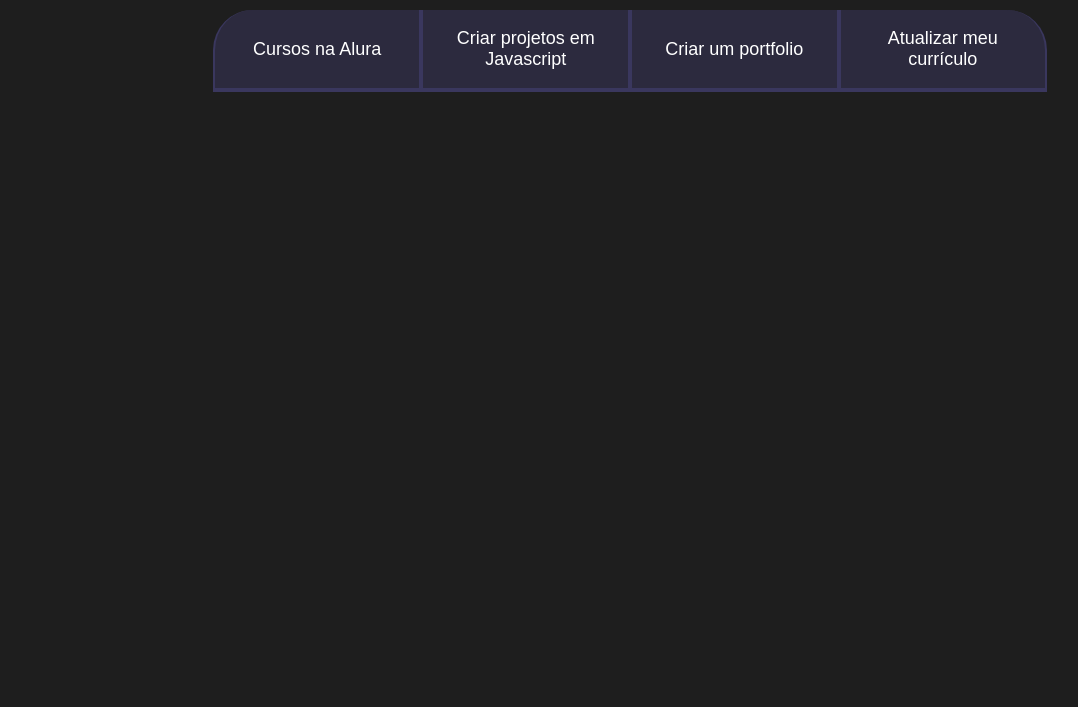
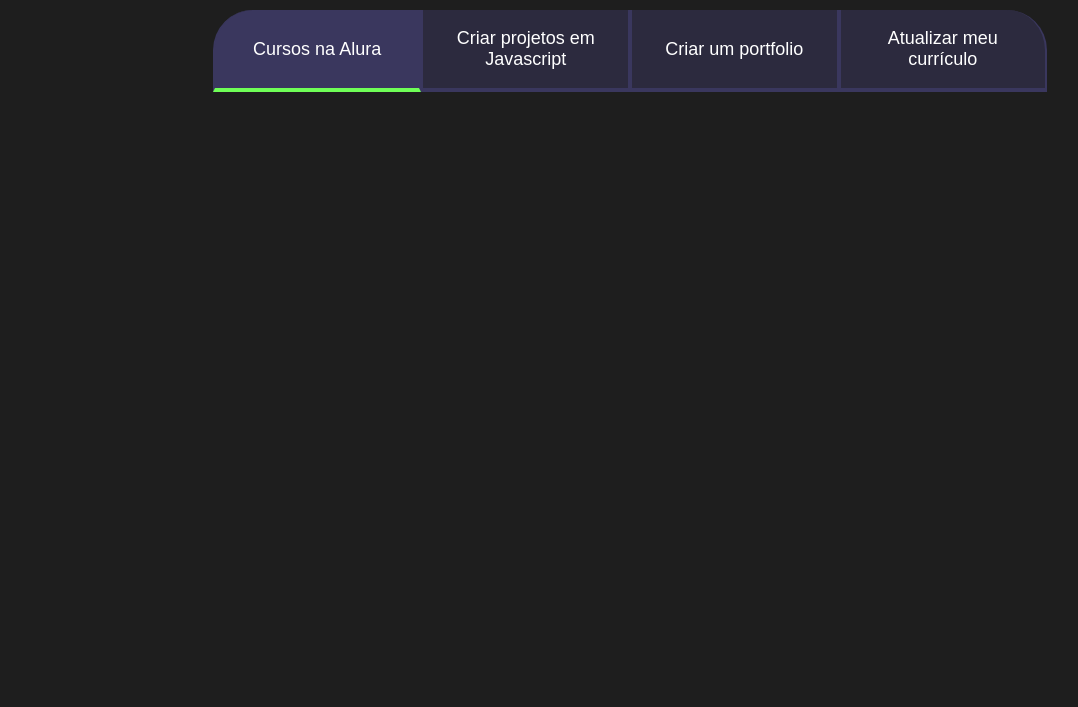
Before and after one commit to CamilaWerle/Projeto-de-Vida-, a plain HTML site: page index.html in a window 1280 px wide. Shown: the part 93-800 px from the top of the page, without its empty margins (10-1088 px from the left). Drawn offline with Linux system fonts and the light colour scheme.

Commit message:
Adicionando a classe .ativo ao CSS e ao primeiro botão

```diff
--- a/index.html
+++ b/index.html
@@ -11,7 +11,7 @@
     <section class="conteudo-principal">
       <h2 class="titulo-principal">Meus Objetivos do ano<span>_</span></h2>
       <div class="botoes">
-        <button class="botao">Cursos na Alura</button>
+        <button class="botao ativo">Cursos na Alura</button>
         <button class="botao">Criar projetos em Javascript</button>
         <button class="botao">Criar um portfolio</button>
         <button class="botao">Atualizar meu currículo</button>
--- a/style.css
+++ b/style.css
@@ -70,3 +70,8 @@
     border-radius: 0 40px 0 0;
   }
 }
+
+.ativo {
+  background-color: var(--botao-ativo);
+  border-bottom: 4px solid var(--verde);
+}
```
